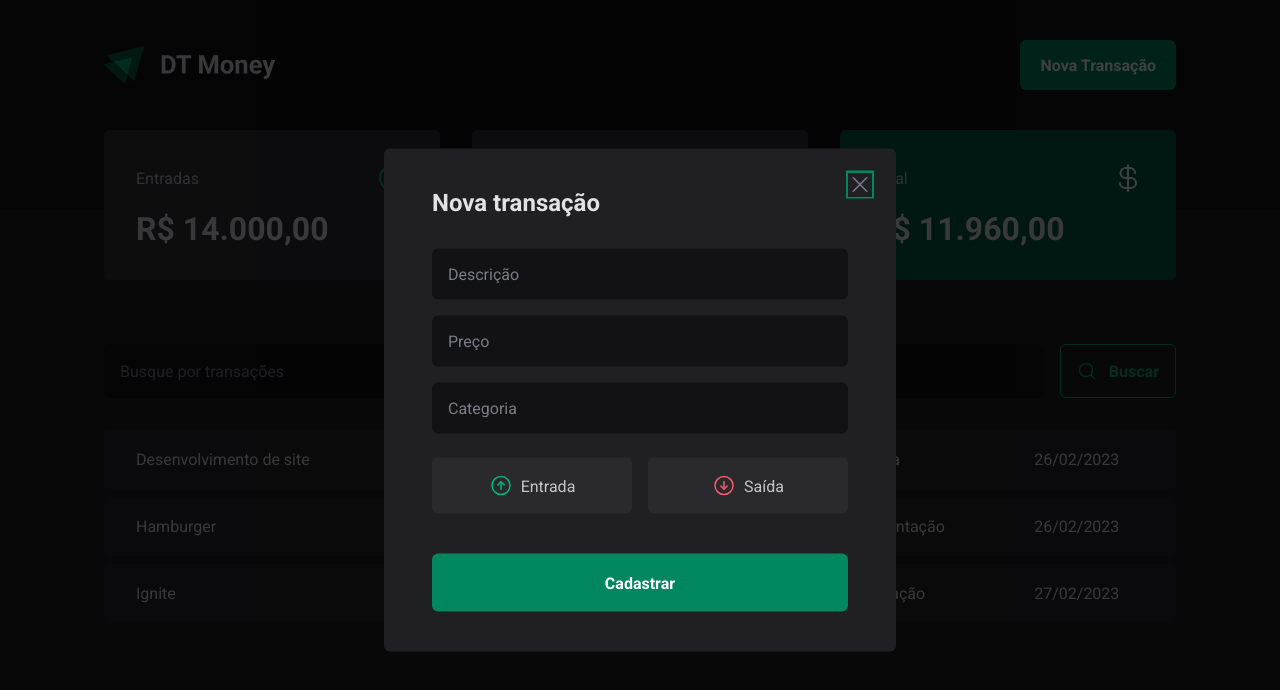
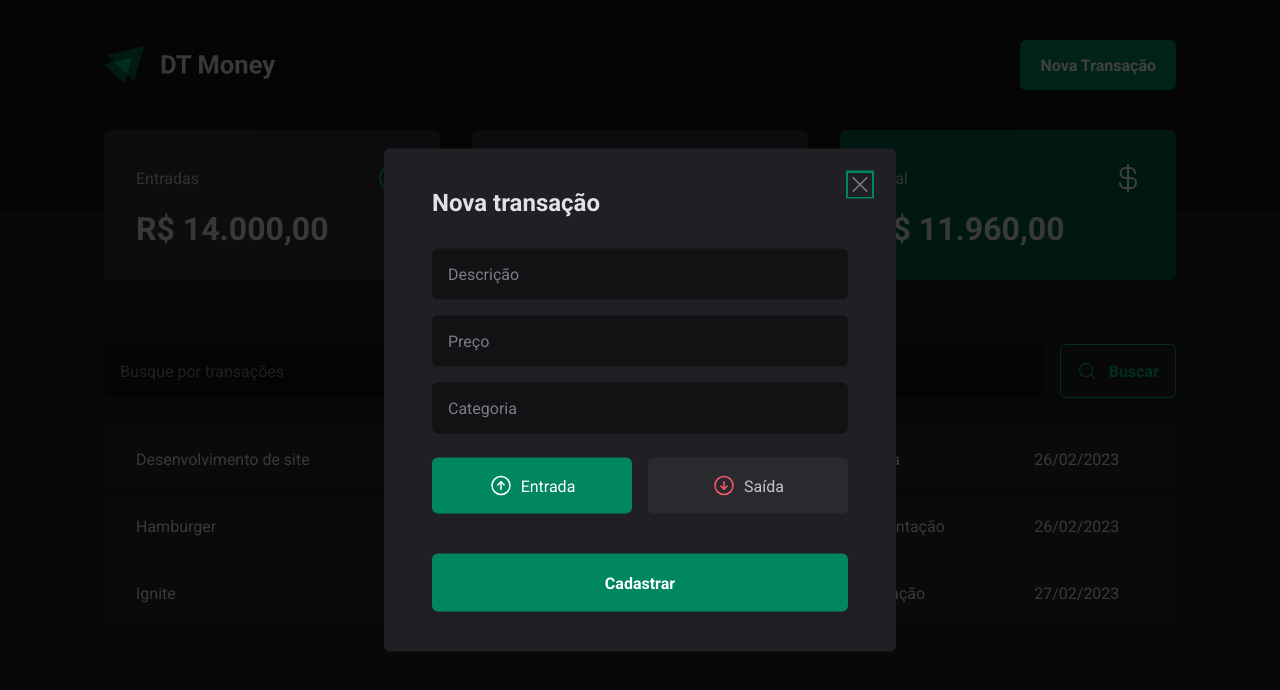
Before and after one commit to edgardfn/dt-money, a React (Vite) app: page / in a window 1280 px wide. Both pictures are taken after a click on the button "Nova Transação". Shown: the top 690 px of the page. Built offline with nearby package versions, Linux system fonts and the light colour scheme; data requests are answered from the project's data file.

Commit message:
criado a funcionalidade de pegar o value dos botoes de tipo da transação atraves do metodo controller do react hook form.

```diff
--- a/src/components/NewTransactionModal/index.tsx
+++ b/src/components/NewTransactionModal/index.tsx
@@ -1,7 +1,7 @@
 import { zodResolver } from '@hookform/resolvers/zod'
 import * as Dialog from '@radix-ui/react-dialog'
 import { ArrowCircleDown, ArrowCircleUp, X } from 'phosphor-react'
-import { useForm } from 'react-hook-form'
+import { Controller, useForm } from 'react-hook-form'
 import * as z from 'zod'
 
 import {
@@ -16,18 +16,22 @@ const newTransactionFormSchema = z.object({
   description: z.string(),
   price: z.number(),
   category: z.string(),
-  // type: z.enum(['income', 'outcome']),
+  type: z.enum(['income', 'outcome']),
 })
 
 type NewTransactionFormInputs = z.infer<typeof newTransactionFormSchema>
 
 export function NewTransactionModal() {
   const {
+    control,
     register,
     handleSubmit,
     formState: { isSubmitting },
   } = useForm<NewTransactionFormInputs>({
     resolver: zodResolver(newTransactionFormSchema),
+    defaultValues: {
+      type: 'income',
+    },
   })
 
   async function handleCreateNewTransaction(data: NewTransactionFormInputs) {
@@ -63,7 +67,15 @@ export function NewTransactionModal() {
             {...register('category')}
           />
 
-          <TransactionType>
+          <Controller
+            control={control}
+            name="type"
+            render={({ field }) => {
+              return (
+                <TransactionType
+                  onValueChange={field.onChange}
+                  value={field.value}
+                >
                   <TrButton variant="income" value="income">
                     <ArrowCircleUp size={24} />
                     Entrada
@@ -74,7 +86,9 @@ export function NewTransactionModal() {
                     Saída
                   </TrButton>
                 </TransactionType>
-
+              )
+            }}
+          />
           <button type="submit" disabled={isSubmitting}>
             Cadastrar
           </button>
--- a/src/contexts/TransactionsContext.tsx
+++ b/src/contexts/TransactionsContext.tsx
@@ -11,6 +11,7 @@ interface Transaction {
 
 interface TransactionContextType {
   transactions: Transaction[]
+  fetchTransactions: () => Promise<void>
 }
 
 interface TransactionProviderProps {
@@ -22,7 +23,7 @@ export const TransactionsContext = createContext({} as TransactionContextType)
 export function TransactionProvider({ children }: TransactionProviderProps) {
   const [transactions, setTransactions] = useState<Transaction[]>([])
 
-  async function loadTransactions() {
+  async function fetchTransactions(query?: string) {
     const response = await fetch('http://localhost:3000/transactions')
     const data = await response.json()
 
@@ -30,11 +31,11 @@ export function TransactionProvider({ children }: TransactionProviderProps) {
   }
 
   useEffect(() => {
-    loadTransactions()
+    fetchTransactions()
   }, [])
 
   return (
-    <TransactionsContext.Provider value={{ transactions }}>
+    <TransactionsContext.Provider value={{ transactions, fetchTransactions }}>
       {children}
     </TransactionsContext.Provider>
   )
--- a/src/pages/Transactions/components/SearchForm/index.tsx
+++ b/src/pages/Transactions/components/SearchForm/index.tsx
@@ -3,6 +3,8 @@ import { useForm } from 'react-hook-form'
 import { SearchFormContainer } from './styles'
 import * as z from 'zod'
 import { zodResolver } from '@hookform/resolvers/zod'
+// import { useContext } from 'react'
+// import { TransactionsContext } from '../../../../contexts/TransactionsContext'
 
 const searchFormSchema = z.object({
   query: z.string(),
@@ -11,6 +13,7 @@ const searchFormSchema = z.object({
 type SearchFormInputs = z.infer<typeof searchFormSchema>
 
 export function SearchForm() {
+  // const { fetchTransactions } = useContext(TransactionsContext)
   const {
     register,
     handleSubmit,
```
Lines whose indentation alone changed are shown as unchanged.
